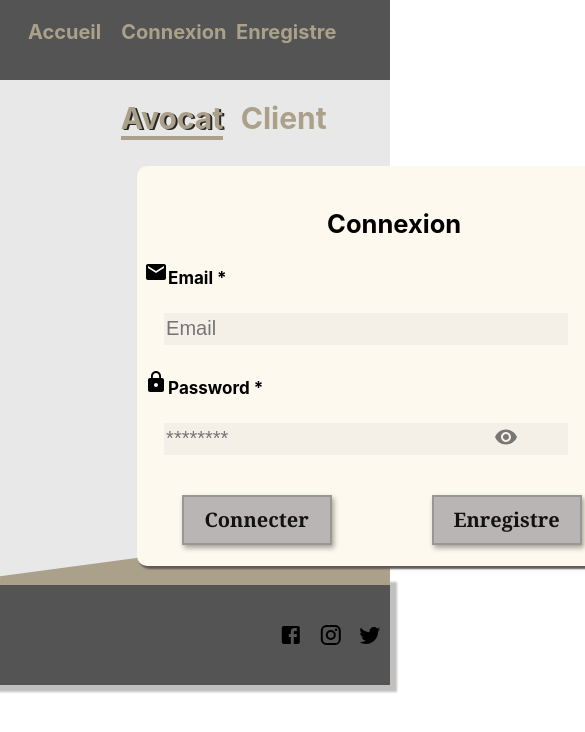
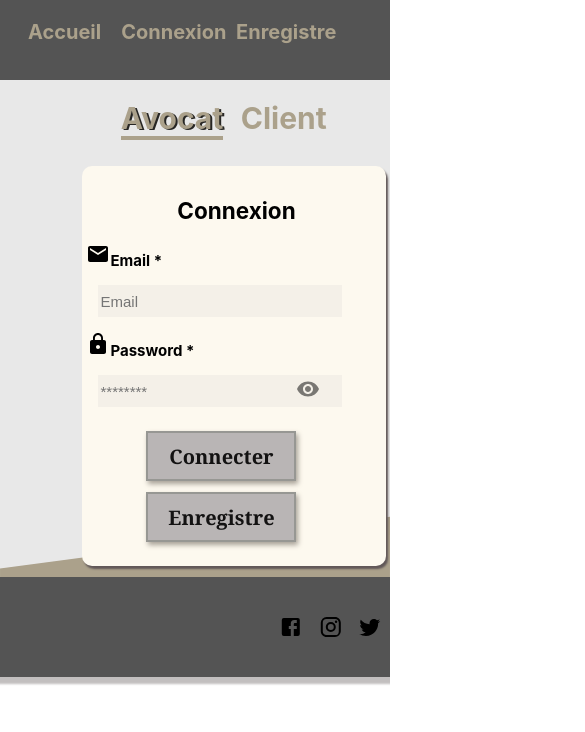
Before and after one commit to OmniaGomaa88/avocatEnligne-Client, a React (Create React App) app: page /Login in a window 390 px wide. Shown: the top 732 px of the page, 585 px wide, since content can reach past the window. Built offline with nearby package versions, Linux system fonts and the light colour scheme.

Commit message:
style connexion page mobile

```diff
--- a/src/App.js
+++ b/src/App.js
@@ -6,29 +6,36 @@ import Avocats from "./Pages/avocats/avocats";
 import AvocatProfile from "./Pages/avocatProfile/avocatProfile";
 import RendeVous from "./Pages/rendez-vous/rendezVous";
 import { hasAuthenticated } from "../src/services/Auth";
+import { isClientRendezVous } from "../src/services/isCleint";
+
 import Auth from "../src/context/Auth";
+import isClient from "../src/context/isClient";
 import { useState } from "react";
 import AuthenticaRoute from "./components/AuthenticatRoute";
-import Compt from './Pages/compt/compt'
+import IsClientRoute from "./components/isClientRout";
+
+import Compt from "./Pages/compt/compt";
 import { BrowserRouter as Router, Route, Switch } from "react-router-dom";
-import Footer from "./components/footer"
+import Footer from "./components/footer";
 function App() {
   const [isAuthenticated, setIsAuthenticated] = useState(hasAuthenticated());
+  // const [isAuthClient, setIsAuthClient] = useState(isClientRendezVous());
+
   return (
     <Router>
       {/* <Header></Header> */}
 
       <Switch>
-
-          <Route exact path="/" component={Home} />
-          <Route exact path="/signup" component={Enregistre}/>
-          <Route exact path="/Login" component={Login} />
-          <Route exact path="/avocats" component={Avocats} />
-          <Route exact path="/avocat/:id" component={AvocatProfile} />
+        <Route exact path="/" component={Home} />
+        <Route exact path="/signup" component={Enregistre} />
+        <Route exact path="/Login" component={Login} />
+        <Route exact path="/avocats" component={Avocats} />
+        <Route exact path="/avocat/:id" component={AvocatProfile} />
+          {/* <isClient.Provider value={{ isAuthClient, setIsAuthClient }}> */}
           <Auth.Provider value={{ isAuthenticated, setIsAuthenticated }}>
-          <AuthenticaRoute  path="/rendezVous/:id" component={RendeVous} />
-          <AuthenticaRoute  path="/compt" component={Compt} />
-
+            <AuthenticaRoute path="/rendezVous/:id" component={RendeVous} />
+            {/* </isClient.Provider> */}
+          <AuthenticaRoute path="/compt" component={Compt} />
         </Auth.Provider>
       </Switch>
       <Footer></Footer>
--- a/src/components/avocatCompt.js
+++ b/src/components/avocatCompt.js
@@ -175,6 +175,8 @@ const AvocatCompt = (props) => {
                   className={
                     item.annulé == 0 ? "rendezVousHeader" : "annuléHeader"
                   }
+                  herf="#"
+
                 />
                 <div className="annulerDiv">
                   <button
--- a/src/components/clientCompt.js
+++ b/src/components/clientCompt.js
@@ -150,6 +150,7 @@ const ClientCompt = (props) => {
                   className={
                     item.annulé == 0 ? "rendezVousHeader" : "annuléHeader"
                   }
+                  herf={"/avocat/"+item.avocat_id}
                 />
                 <div className="annulerDiv">
                   <button
--- /dev/null
+++ b/src/components/isClientRout.jsx
@@ -0,0 +1,17 @@
+import React,{useContext} from 'react'
+import { Redirect } from 'react-router'
+
+import {Route} from 'react-router-dom'
+import isClient from '../context/isClient'
+
+const IsClientRoute = ({path,component})=>{
+    const{isAuthClient}= useContext(isClient)
+
+    return isAuthClient?(
+
+        <Route exact path={path} component={component}/>
+
+    ):(
+        <Redirect to ="/" /> )
+}
+export default IsClientRoute
--- a/src/components/mesRendezVous.js
+++ b/src/components/mesRendezVous.js
@@ -33,7 +33,7 @@ const MesRendezVous = (props) => {
             </p>
             <p>
               {" "}
-            <a href={"/avocat/"+props.AvocatId}>
+            <a href={props.herf}>
               {props.Prenom} {props.Nom}{" "}
               </a>
             </p>
--- a/src/components/style/form.scss
+++ b/src/components/style/form.scss
@@ -187,8 +187,7 @@ label {
 }
 .LoginFormcontainer {
   display: flex;
-  justify-content: center;
-  align-items: center;
+
 }
 .error {
   position: absolute;
@@ -271,3 +270,57 @@ top: 50%;
   flex-direction: column;
   margin-top: 5%;
 }
+
+@media screen and (max-width:700px){
+  .Forms {
+    display: flex;
+    justify-content: center;
+    align-items: flex-start;
+    flex-direction: column;
+    margin-top: 5%;
+    margin-right: 40%;
+
+  }
+  .Loginform {
+    display: flex;
+    flex-direction: column;
+    width: 300px;
+    height: 400px;
+    background-color: #fdf9ef;
+    margin-right: 15%;
+    font-size: 15px;
+
+
+    box-shadow: 2px 3px 2px #615858;
+    z-index: 1;
+    h2 {
+      text-align: center;
+    }
+    .subBtn{
+      margin-bottom: 15%;
+      width:150px;
+    }
+
+    input {
+      background-color: #cfcccc38;
+
+      width: 80%;
+      height: 30px;
+      margin-top: 5%;
+      margin-bottom: 5%;
+      margin-right: 5%;
+      margin-left: 4%;
+      outline: 0;
+      border: 0;
+     font-size: 15px;
+      // border: 1px solid rgb(172, 168, 168);
+      transition: all 2s;
+    }
+    .subBtns {
+      display: flex;
+      flex-direction: column;
+    margin-left: 20%;
+      margin-top: 3%;
+    }
+  }
+}
--- a/src/components/style/header.scss
+++ b/src/components/style/header.scss
@@ -161,7 +161,7 @@ select {
     font-family: Arial Narrow, sans-serif;
   }
 }
-@media screen and (max-width:1024px) {
+@media screen and (max-width:700px) {
   nav {
     display: flex;
     flex-direction: column;
--- /dev/null
+++ b/src/context/isClient.js
@@ -0,0 +1,5 @@
+import React from "react";
+export default React.createContext({
+    isAuthClient:false,
+    setIsAuthClient: value=>{}
+})
--- a/src/services/Auth.js
+++ b/src/services/Auth.js
@@ -2,7 +2,7 @@ export function hasAuthenticated(){
     if (localStorage.getItem('token'))
 
     {
-        console.log("token true")
+
         return true;
 
 
--- /dev/null
+++ b/src/services/isCleint.js
@@ -0,0 +1,9 @@
+export function isClientRendezVous() {
+  if (
+    localStorage.getItem("token") &&
+    localStorage.getItem("isClient") === "true"
+  ) {
+    return true;
+  }
+  return false;
+}
```
